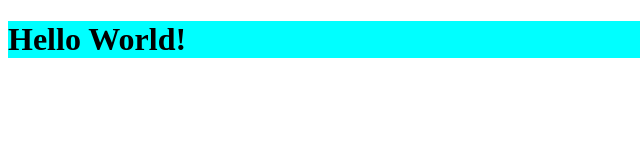
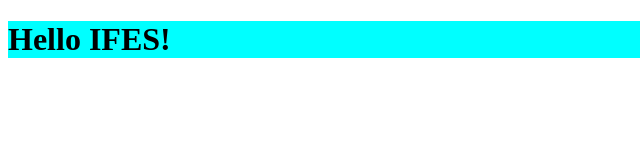
Before and after one commit to matheus-teste/apresentacao, a plain HTML site: page index.html in a window 1280 px wide. Shown: the full height of the page, 0-640 px from the left. Drawn offline with Linux system fonts and the light colour scheme.

Commit message:
Muda o texto do h1

```diff
--- a/index.html
+++ b/index.html
@@ -8,6 +8,6 @@
     <link rel="stylesheet" href="style.css">
 </head>
 <body>
-    <h1>Hello World!</h1>
+    <h1>Hello IFES!</h1>
 </body>
 </html>
```
